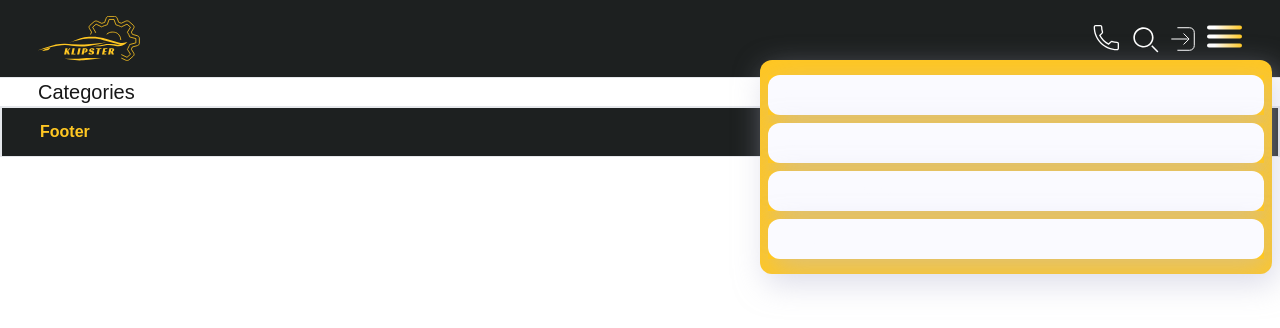
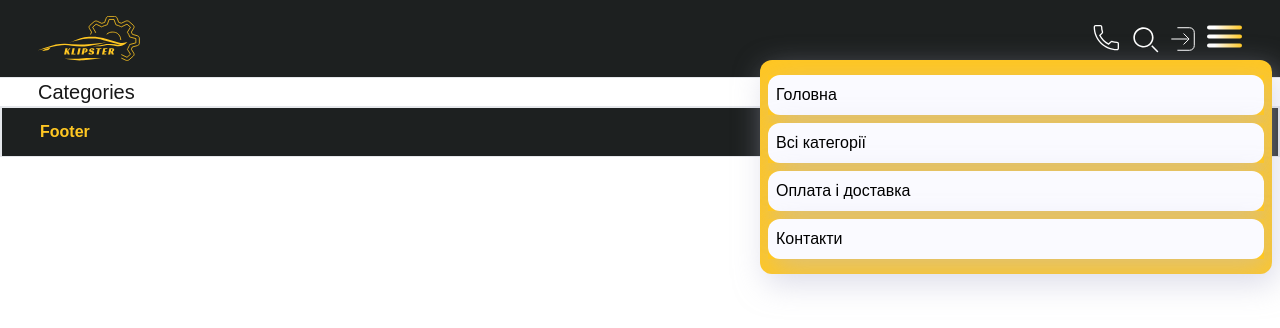
Before and after one commit to IgorBoichuk/Klipster, a Next.js app: page /categories in a window 1280 px wide. Both pictures are taken after a click on the button 1224 px from the left and 36 px from the top of the page. Shown: the top 328 px of the page. Built offline with nearby package versions, Linux system fonts and the light colour scheme.

Commit message:
fixed burger menu

```diff
--- a/src/shared/Burger.tsx
+++ b/src/shared/Burger.tsx
@@ -22,7 +22,7 @@ export const Burger = () => {
           py-[15px]'
 					navMenu
 				>
-					<NavMenu custom='flex-col ' burger />
+					<NavMenu custom='flex-col' burger />
 				</Popup>
 			) : null}
 		</div>
--- a/src/shared/NavMenu.tsx
+++ b/src/shared/NavMenu.tsx
@@ -37,11 +37,11 @@ export const NavMenu = ({ custom, footer, burger }: NavMenuProps) => {
 						<Link
 							//@ts-ignore
 							href={i.href}
-							className={`  ${
-								!footer ? 'text-cwhite hover:text-cyellow ' : 'block text-cyellow rounded-xl p-2 w-[100px] h-[20px]]'
-							}
-              ${(pathname.slice(3) === i.href || pathname.slice(0, -2) === i.href) && !footer ? '  text-cwhite ' : ''}
-              ${burger && 'block rounded-xl p-2 bg-cwhite text-cblack'}`}
+							className={`
+								${(pathname.slice(3) === i.href || pathname.slice(0, -2) === i.href) && !footer ? '  text-cwhite ' : ''}
+								${footer ? 'text-cwhite hover:text-cyellow ' : 'block text-cblack'}
+								${burger && 'block rounded-xl p-2 bg-cwhite text-cblack w-[100%]'}
+								`}
 						>
 							{i.name}
 						</Link>
```
